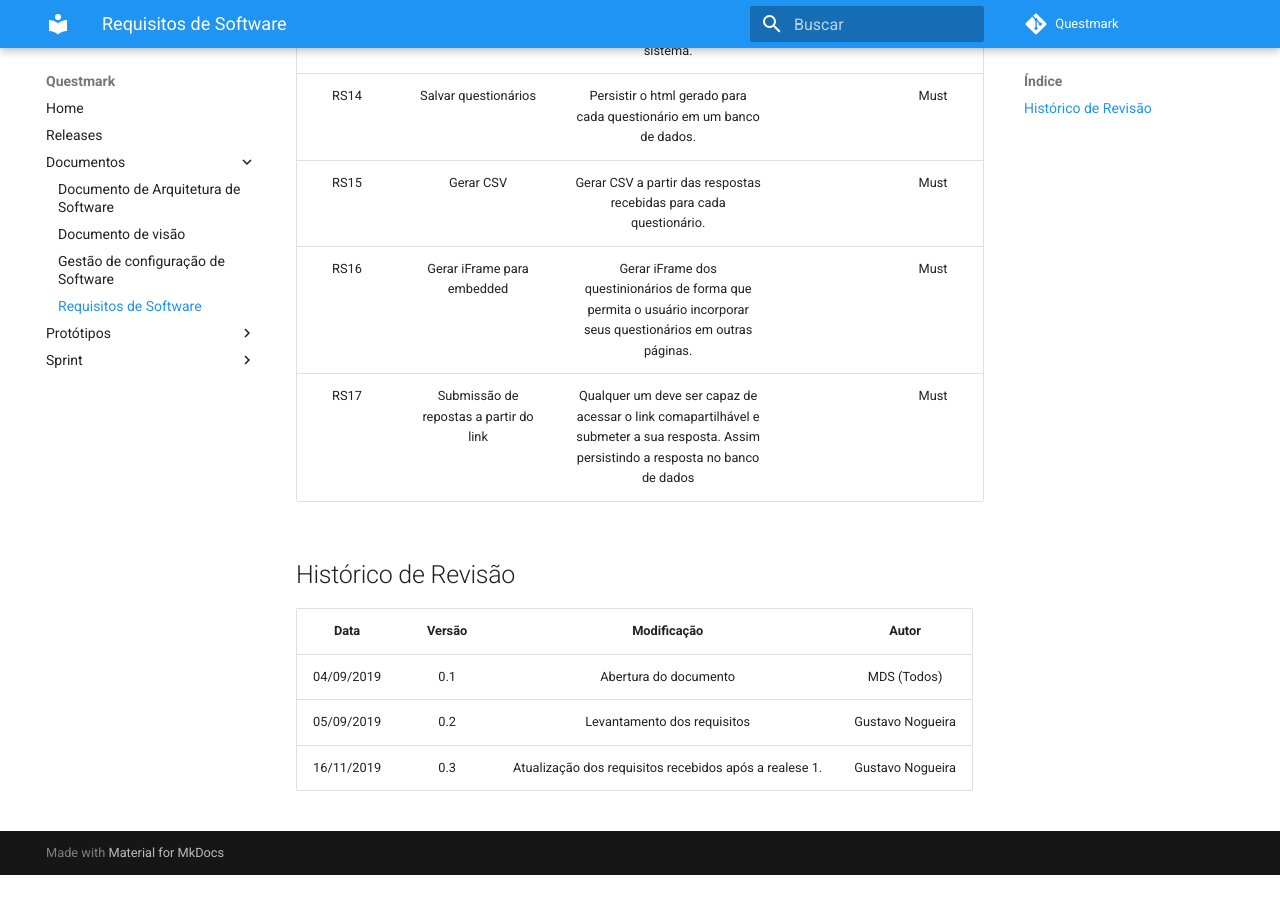
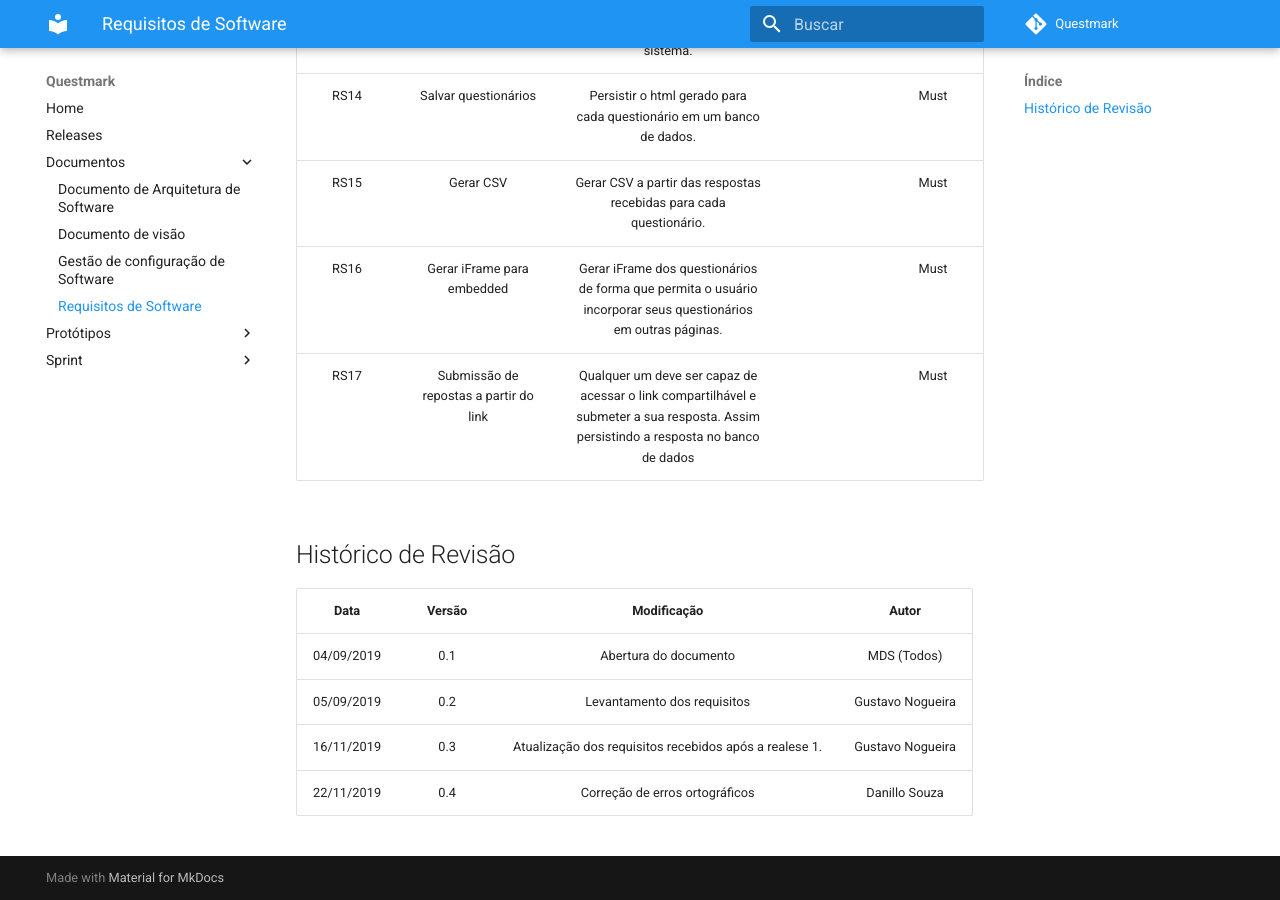
Before and after one commit to fga-eps-mds/2019.2-Questmark, an MkDocs documentation site: the page built from docs/Documentos/requisitos-de-software.md, in a window 1280 px wide and 900 px high, scrolled down 1091 px. Built offline with MkDocs 1.6.1 and Material for MkDocs 9.7.7, drawn with Linux system fonts in a browser that asks for light colours; comment, search, counter and statistics services are not loaded; before the commit the page ends 1966 px from its top, so only the background shows below that.

Commit message:
#62 corrigindo erros ortográficos de documentos restantes

```diff
--- a/docs/Documentos/requisitos-de-software.md
+++ b/docs/Documentos/requisitos-de-software.md
@@ -17,8 +17,8 @@
 |RS13|Gerar link compartilhável|Gerar link após finalização do cadastro do questionário no sistema.||Must|
 |RS14|Salvar questionários|Persistir o html gerado para cada questionário em um banco de dados.||Must|
 |RS15|Gerar CSV|Gerar CSV a partir das respostas recebidas para cada questionário.||Must|
-|RS16|Gerar iFrame para embedded|Gerar iFrame dos questinionários de forma que permita o usuário incorporar seus questionários em outras páginas.||Must|
-|RS17|Submissão de repostas a partir do link|Qualquer um deve ser capaz de acessar o link comapartilhável e submeter a sua resposta. Assim persistindo a resposta no banco de dados||Must|
+|RS16|Gerar iFrame para embedded|Gerar iFrame dos questionários de forma que permita o usuário incorporar seus questionários em outras páginas.||Must|
+|RS17|Submissão de repostas a partir do link|Qualquer um deve ser capaz de acessar o link compartilhável e submeter a sua resposta. Assim persistindo a resposta no banco de dados||Must|
 
 
 ## Histórico de Revisão
@@ -27,3 +27,4 @@
 |04/09/2019|0.1|Abertura do documento|MDS (Todos)|
 |05/09/2019|0.2|Levantamento dos requisitos|Gustavo Nogueira|
 |16/11/2019|0.3|Atualização dos requisitos recebidos após a realese 1.|Gustavo Nogueira|
+|22/11/2019|0.4|Correção de erros ortográficos|Danillo Souza|
```
Also changed, not shown: docs/Documentos/gestao-de-configuracao-de-software.md (+6 -5 lines), docs/Documentos/documento-de-visao.md (line endings or trailing spaces), docs/Imagens/DiagramaDePacotes.png (added), docs/Imagens/diagrama_de_arquitetura.png (added), site/Documentos/gestao-de-configuracao-de-software/index.html, site/search/search_index.json, site/sitemap.xml, 1 other file.
